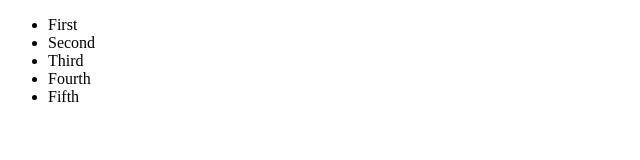
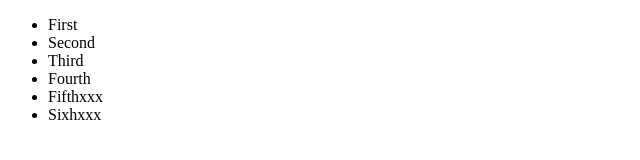
Before and after one commit to EricTseng/20160621web, a plain HTML site: page index.html in a window 1280 px wide. Shown: the full height of the page, 0-640 px from the left. Drawn offline with Linux system fonts and the light colour scheme.

Commit message:
add index.html six

```diff
--- a/index.html
+++ b/index.html
@@ -10,7 +10,8 @@
     <li>Second</li>
     <li>Third</li>
     <li>Fourth</li>
-    <li>Fifth</li>
+    <li>Fifthxxx</li>
+    <li>Sixhxxx</li>
   </ul>
 </body>
 </html>
```
